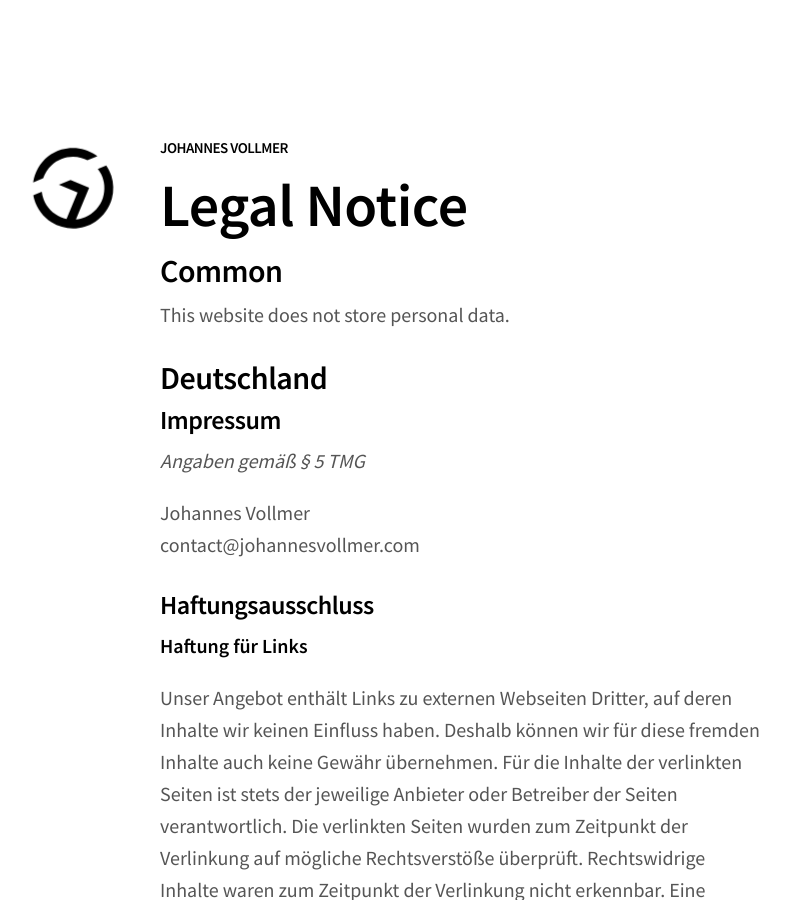
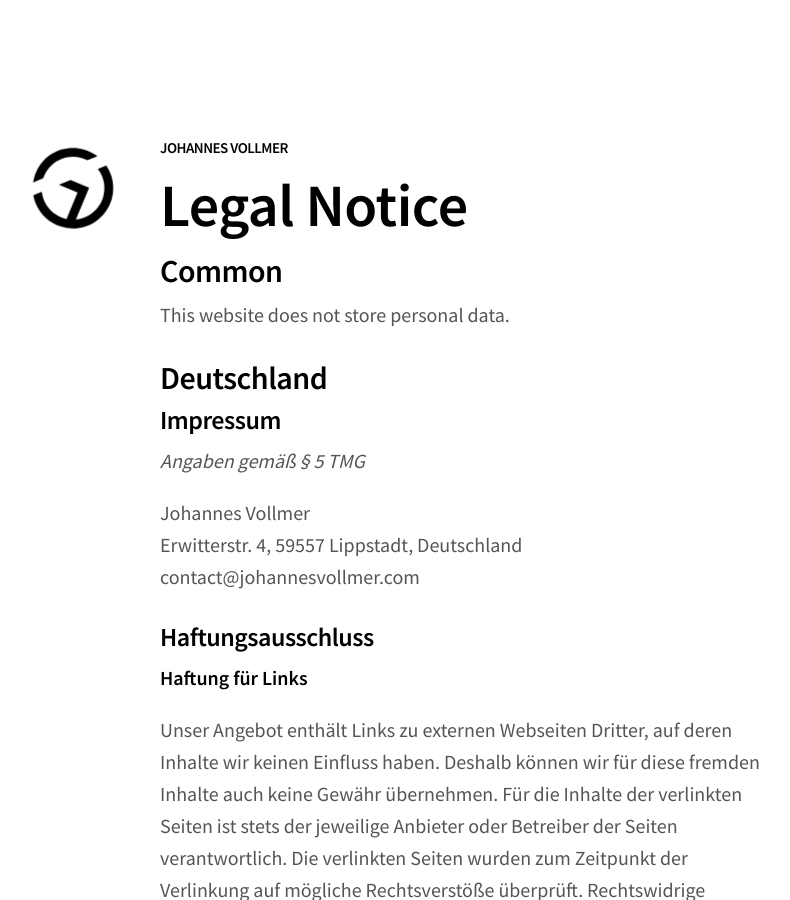
Before and after one commit to johannesvollmer/johannesvollmer.github.io, a Jekyll site: the page built from pages/legal-notice.md, in a window 1280 px wide and 900 px high. Shown: the whole window, without its empty margins (247-1037 px from the left). Built offline with Jekyll 4.4.1, drawn with Linux system fonts in a browser that asks for light colours.

Commit message:
add more details to legal notice

```diff
--- a/pages/legal-notice.md
+++ b/pages/legal-notice.md
@@ -13,6 +13,7 @@ This website does not store personal data.
 *Angaben gemäß § 5 TMG*
 
 Johannes Vollmer
+Erwitterstr. 4, 59557 Lippstadt, Deutschland
 contact@johannesvollmer.com
 
 ### Haftungsausschluss
```
